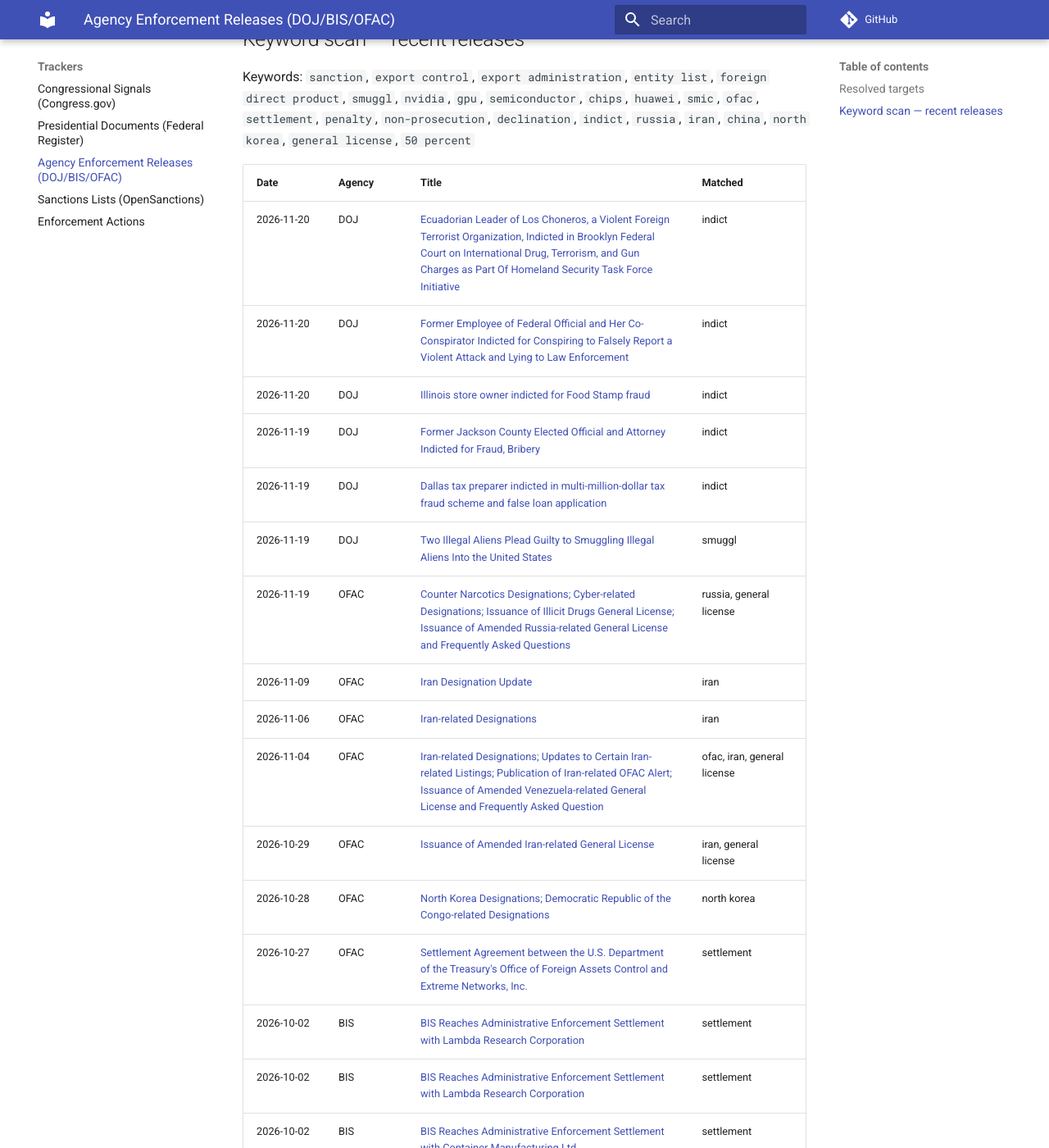
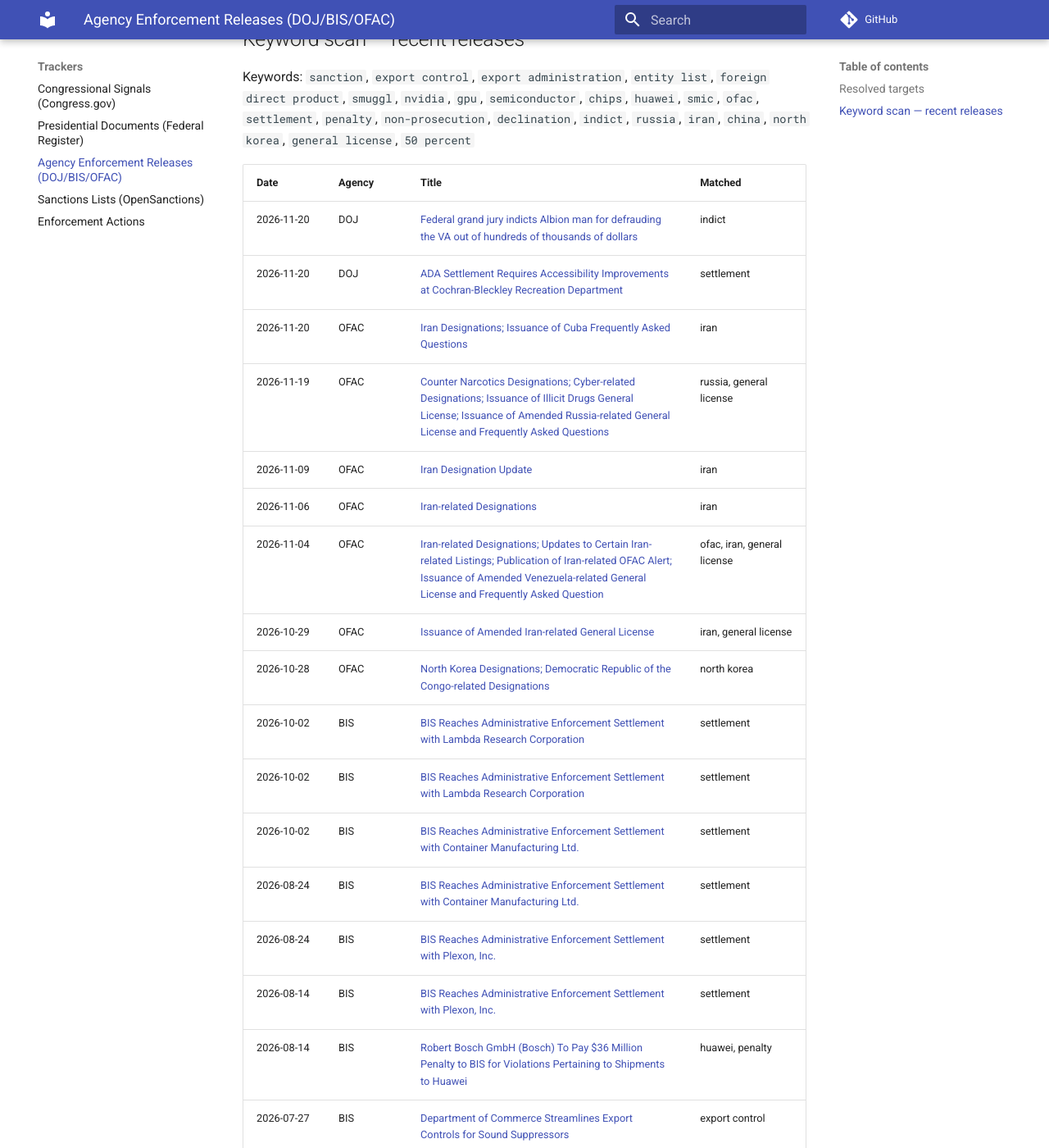
Before and after one commit to felipelago17/Congressional-Influence-Sanctions-Export-Controls, an MkDocs documentation site: the page built from docs/trackers/agency-releases.md, in a window 1280 px wide and 1400 px high, scrolled down 1369 px. Shown: the whole window at 82% size. Built offline with MkDocs 1.6.1 and Material for MkDocs 9.7.7, drawn with Linux system fonts in a browser that asks for light colours; comment, search, counter and statistics services are not loaded; some of the changed text lies outside the part shown.

Commit message:
data: agency releases 2026-11-21

```diff
--- a/docs/trackers/agency-releases.md
+++ b/docs/trackers/agency-releases.md
@@ -26,19 +26,15 @@ Keywords: `sanction`, `export control`, `export administration`, `entity list`,
 
 | Date | Agency | Title | Matched |
 |---|---|---|---|
-| 2026-11-20 | DOJ | [Ecuadorian Leader of Los Choneros, a Violent Foreign Terrorist Organization, Indicted in Brooklyn Federal Court on International Drug, Terrorism, and Gun Charges as Part Of Homeland Security Task Force Initiative](https://www.justice.gov/usao-edny/pr/ecuadorian-leader-los-choneros-violent-foreign-terrorist-organization-indicted) | indict |
-| 2026-11-20 | DOJ | [Former Employee of Federal Official and Her Co-Conspirator Indicted for Conspiring to Falsely Report a Violent Attack and Lying to Law Enforcement](https://www.justice.gov/usao-nj/pr/former-employee-federal-official-and-her-co-conspirator-indicted-conspiring-falsely) | indict |
-| 2026-11-20 | DOJ | [Illinois store owner indicted for Food Stamp fraud](https://www.justice.gov/usao-ks/pr/illinois-store-owner-indicted-food-stamp-fraud-0) | indict |
-| 2026-11-19 | DOJ | [Former Jackson County Elected Official and Attorney Indicted for Fraud, Bribery](https://www.justice.gov/usao-wdmo/pr/former-jackson-county-elected-official-and-attorney-indicted-fraud-bribery) | indict |
-| 2026-11-19 | DOJ | [Dallas tax preparer indicted in multi-million-dollar tax fraud scheme and false loan application](https://www.justice.gov/usao-ndtx/pr/dallas-tax-preparer-indicted-multi-million-dollar-tax-fraud-scheme-and-false-loan) | indict |
-| 2026-11-19 | DOJ | [Two Illegal Aliens Plead Guilty to Smuggling Illegal Aliens Into the United States](https://www.justice.gov/usao-nv/pr/two-illegal-aliens-plead-guilty-smuggling-illegal-aliens-united-states) | smuggl |
+| 2026-11-20 | DOJ | [Federal grand jury indicts Albion man for defrauding the VA out of hundreds of thousands of dollars](https://www.justice.gov/usao-wdny/pr/federal-grand-jury-indicts-albion-man-defrauding-va-out-hundreds-thousands-dollars) | indict |
+| 2026-11-20 | DOJ | [ADA Settlement Requires Accessibility Improvements at Cochran-Bleckley Recreation Department](https://www.justice.gov/usao-mdga/pr/ada-settlement-requires-accessibility-improvements-cochran-bleckley-recreation) | settlement |
+| 2026-11-20 | OFAC | [Iran Designations; Issuance of Cuba Frequently Asked Questions](https://ofac.treasury.gov/recent-actions/20261120) | iran |
 | 2026-11-19 | OFAC | [Counter Narcotics Designations; Cyber-related Designations; Issuance of Illicit Drugs General License; Issuance of Amended Russia-related General License and Frequently Asked Questions](https://ofac.treasury.gov/recent-actions/20261119) | russia, general license |
 | 2026-11-09 | OFAC | [Iran Designation Update](https://ofac.treasury.gov/recent-actions/20261109) | iran |
 | 2026-11-06 | OFAC | [Iran-related Designations](https://ofac.treasury.gov/recent-actions/20261106) | iran |
 | 2026-11-04 | OFAC | [Iran-related Designations; Updates to Certain Iran-related Listings; Publication of Iran-related OFAC Alert; Issuance of Amended Venezuela-related General License and Frequently Asked Question](https://ofac.treasury.gov/recent-actions/20261104) | ofac, iran, general license |
 | 2026-10-29 | OFAC | [Issuance of Amended Iran-related General License](https://ofac.treasury.gov/recent-actions/20261029) | iran, general license |
 | 2026-10-28 | OFAC | [North Korea Designations; Democratic Republic of the Congo-related Designations](https://ofac.treasury.gov/recent-actions/20261028) | north korea |
-| 2026-10-27 | OFAC | [Settlement Agreement between the U.S. Department of the Treasury's Office of Foreign Assets Control and Extreme Networks, Inc.](https://ofac.treasury.gov/recent-actions/20261027) | settlement |
 | 2026-10-02 | BIS | [BIS Reaches Administrative Enforcement Settlement with Lambda Research Corporation](https://www.bis.gov/press-release/bis-reaches-administrative-enforcement-settlement-lambda-research-corporation) | settlement |
 | 2026-10-02 | BIS | [BIS Reaches Administrative Enforcement Settlement with Lambda Research Corporation](https://www.bis.gov/press-release/bis-reaches-administrative-enforcement-settlement-lambda-research-corporation) | settlement |
 | 2026-10-02 | BIS | [BIS Reaches Administrative Enforcement Settlement with Container Manufacturing Ltd.](https://www.bis.gov/press-release/bis-reaches-administrative-enforcement-settlement-container-manufacturing-ltd.) | settlement |
```
Also changed, not shown: other parts of docs/trackers/agency-releases.md (+1 -1 lines), 1 other file.
